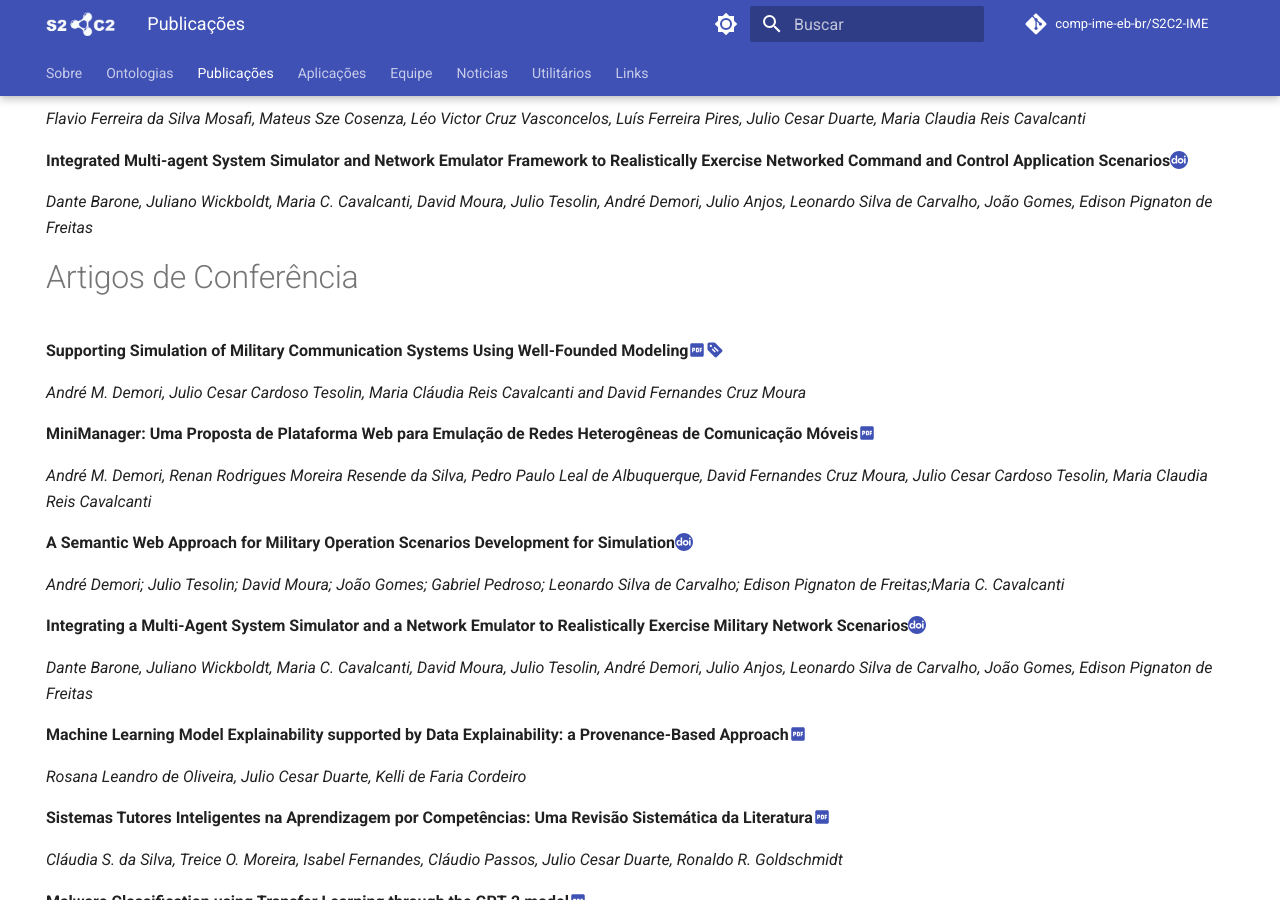
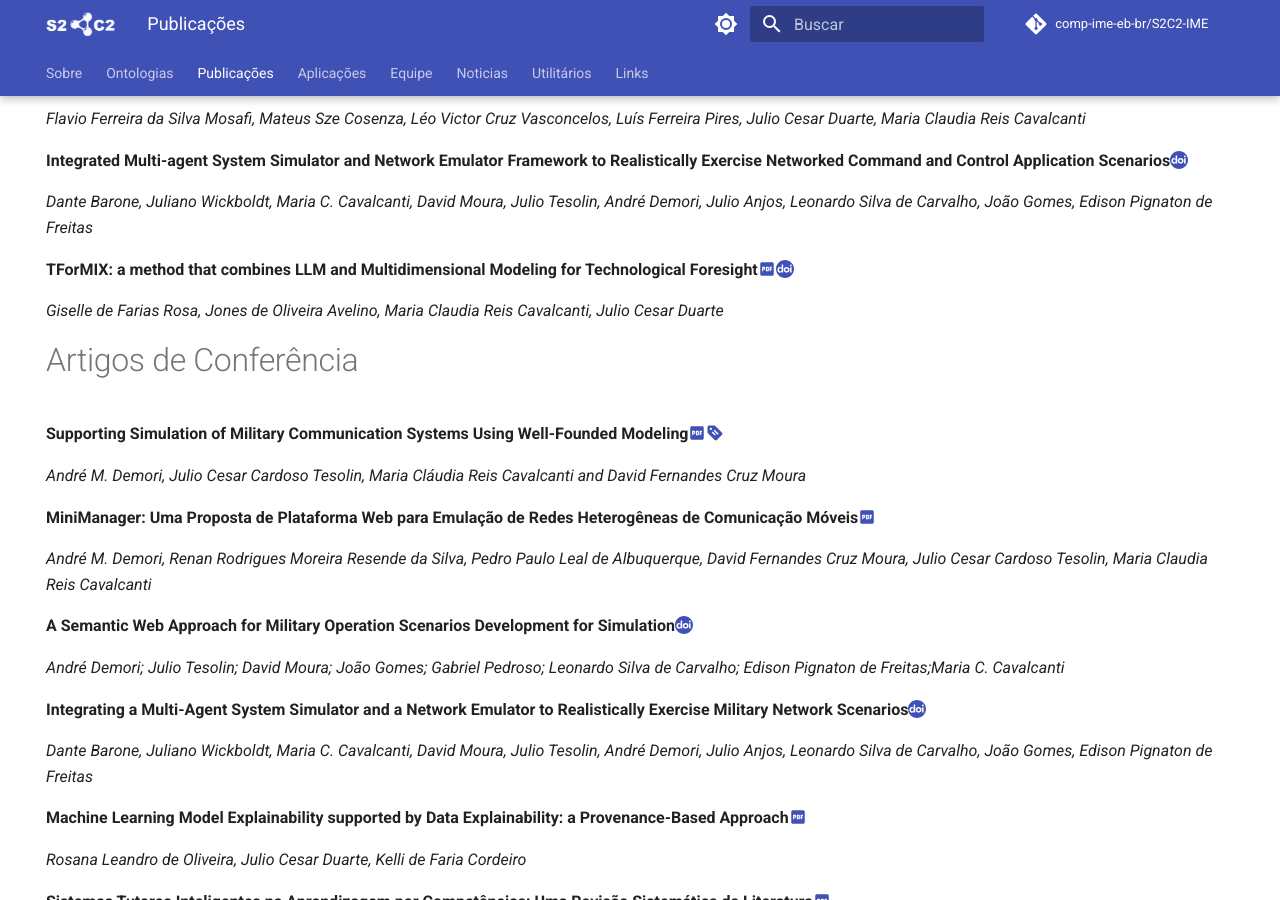
Before and after one commit to comp-ime-eb-br/S2C2-IME, an MkDocs documentation site: the page built from docs/publi.md, in a window 1280 px wide and 900 px high, scrolled down 1182 px. Built offline with MkDocs 1.6.1 and Material for MkDocs 9.7.7, drawn with Linux system fonts in a browser that asks for light colours; comment, search, counter and statistics services are not loaded.

Commit message:
Update publi.md incluindo tformix

```diff
--- a/docs/publi.md
+++ b/docs/publi.md
@@ -56,6 +56,9 @@ hide:
 
 *Dante Barone, Juliano Wickboldt, Maria C. Cavalcanti, David Moura, Julio Tesolin, André Demori, Julio Anjos, Leonardo Silva de Carvalho, João Gomes, Edison Pignaton de Freitas*
 
+**TForMIX: a method that combines LLM and Multidimensional Modeling for Technological Foresight**[:material-file-pdf-box:{ title="file"}](https://github.com/comp-ime-eb-br/S2C2-IME/blob/main/publi/TForMIX_A_Method_That_Combines_LLM_and_Multidimensional_Modeling_for_Technological_Foresight.pdf?raw=true){:download="250902_IEEEaccess_TForMIX"}[:simple-doi:](https://doi.org/10.1109/ACCESS.2025.3605116)
+
+*Giselle de Farias Rosa, Jones de Oliveira Avelino, Maria Claudia Reis Cavalcanti, Julio Cesar Duarte*
 
 # Artigos de Conferência
 
```
